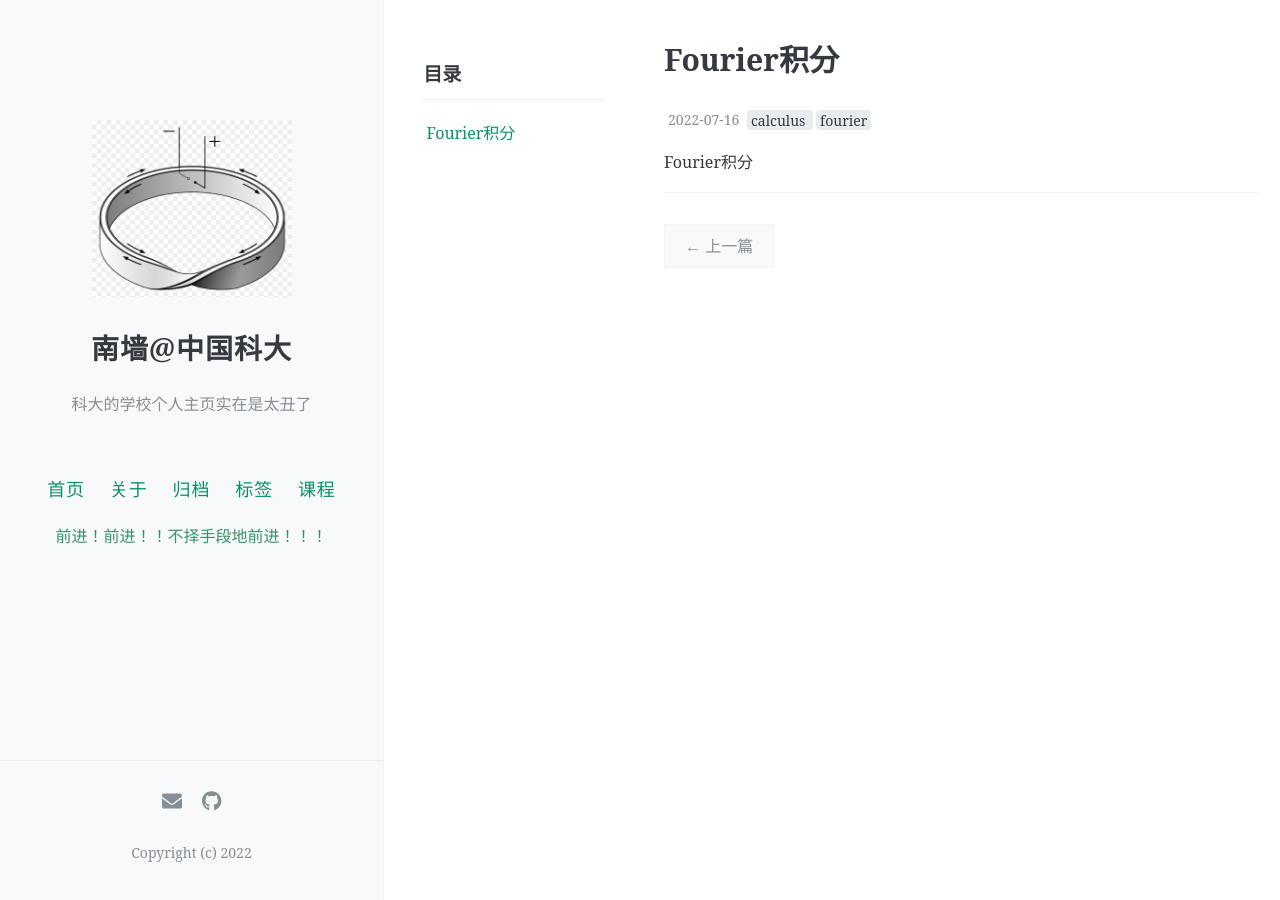
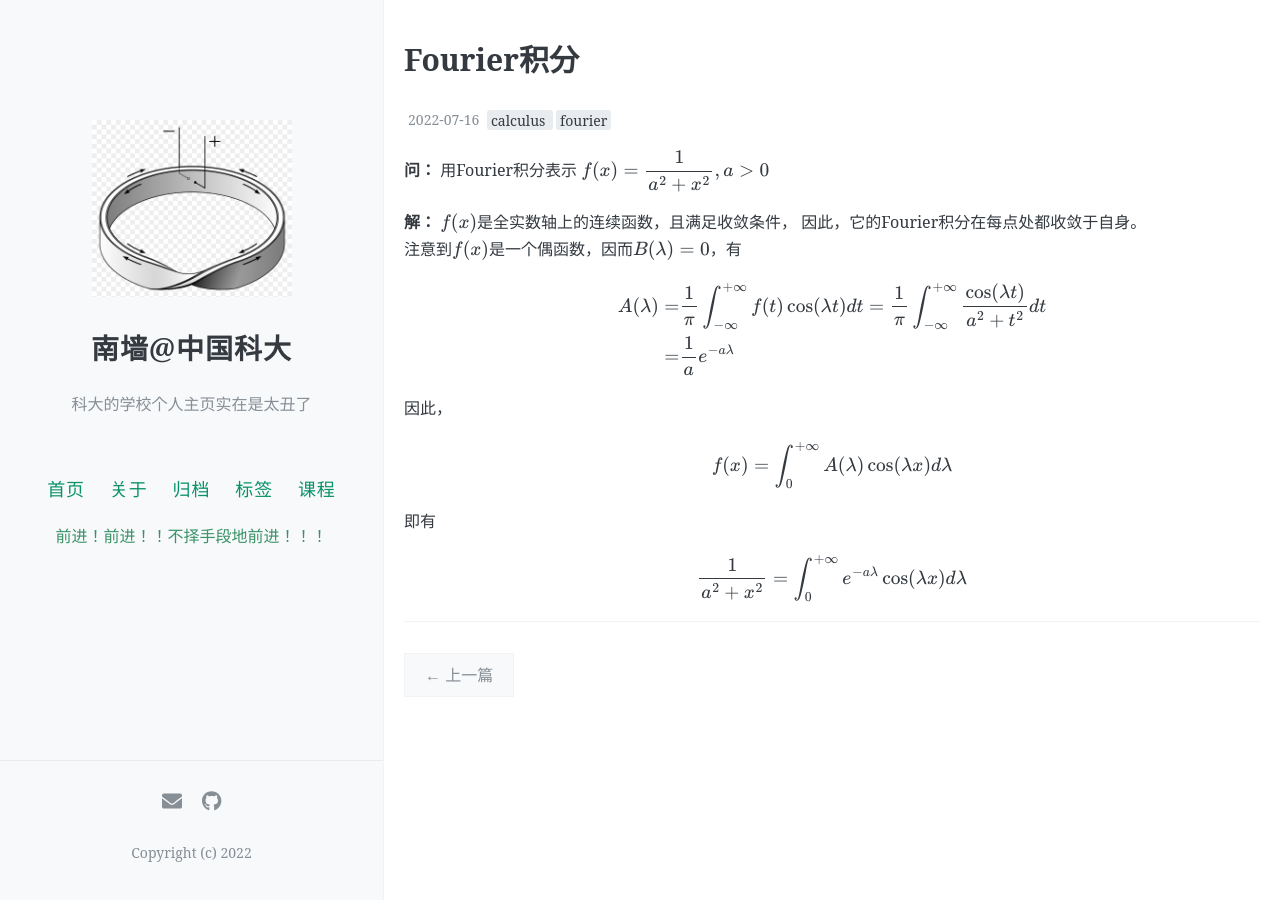
Before and after one commit to rui/rui.github.io, a Jekyll site: the page built from _posts/2022-07-16-fourier.md, in a window 1280 px wide. Built offline with Jekyll 4.4.1, drawn with Linux system fonts in a browser that asks for light colours; formulas are drawn with MathJax 3; comment, search, counter and statistics services are not loaded.

Commit message:
some update

```diff
--- a/_posts/2022-07-16-fourier.md
+++ b/_posts/2022-07-16-fourier.md
@@ -4,8 +4,42 @@ title: "Fourier积分"
 date: 2022-07-16
 categories: 数学
 tags: [calculus, fourier]
-toc: true
+toc: false
 pin: false
 ---
 
-Fourier积分
+
+**问：**{: .example-title}
+用Fourier积分表示 $\displaystyle f(x)=\frac1{a^2+x^2}, a>0$
+{:.example}
+
+<div class="solution">
+<strong class="soln-title">解：</strong>
+ $f(x)$是全实数轴上的连续函数，且满足收敛条件，
+因此，它的Fourier积分在每点处都收敛于自身。
+<br/>
+
+注意到$f(x)$是一个偶函数，因而$B(\lambda)=0$，有
+
+$$
+\begin{aligned}
+A(\lambda)
+=& \frac1\pi \int_{-\infty}^{+\infty} f(t)\cos(\lambda t)dt
+=\frac1\pi \int_{-\infty}^{+\infty} \frac{\cos(\lambda t)}{a^2+t^2} dt \\
+=& \frac1a e^{-a\lambda}
+\end{aligned}
+$$
+
+因此，
+
+$$
+f(x)=\int_0^{+\infty}A(\lambda)\cos(\lambda x)d\lambda
+$$
+
+即有
+
+$$
+\frac1{a^2+x^2}=\int_0^{+\infty} e^{-a\lambda}\cos(\lambda x)d\lambda
+$$
+
+</div>
```
